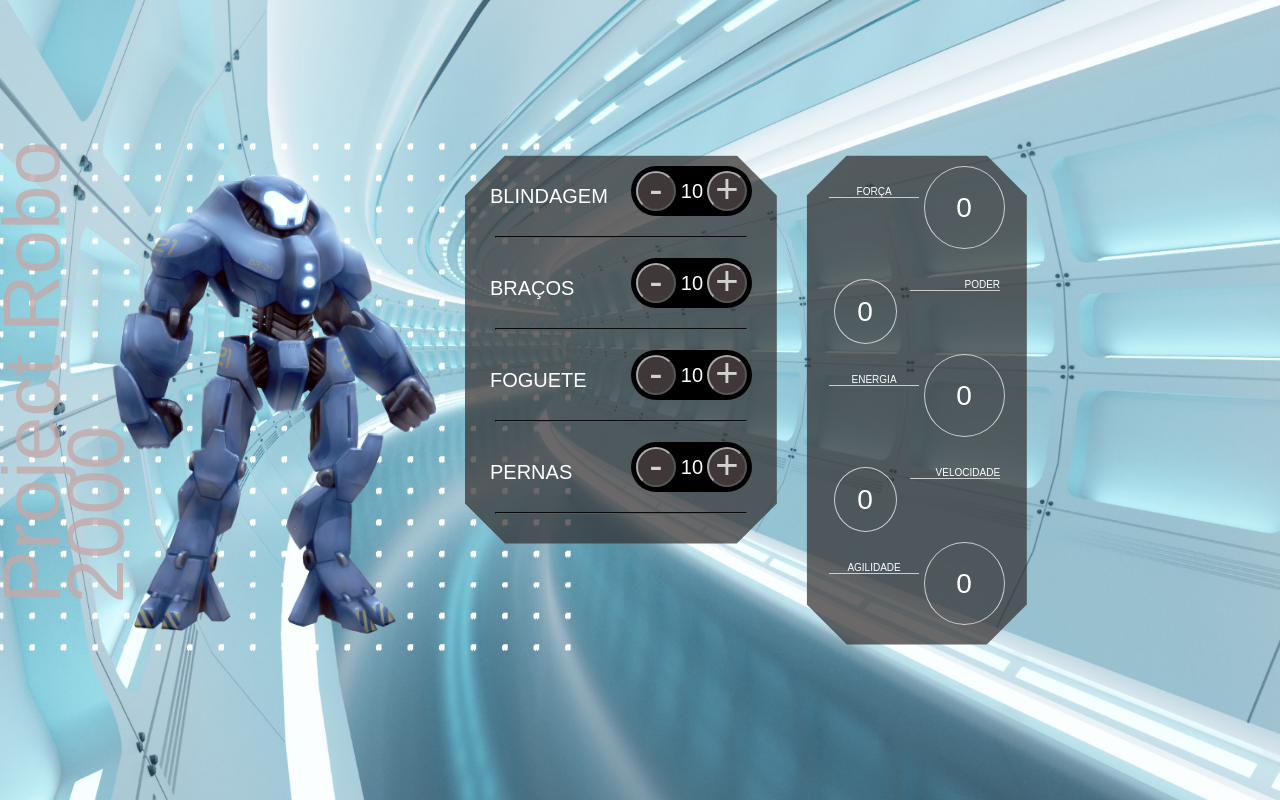
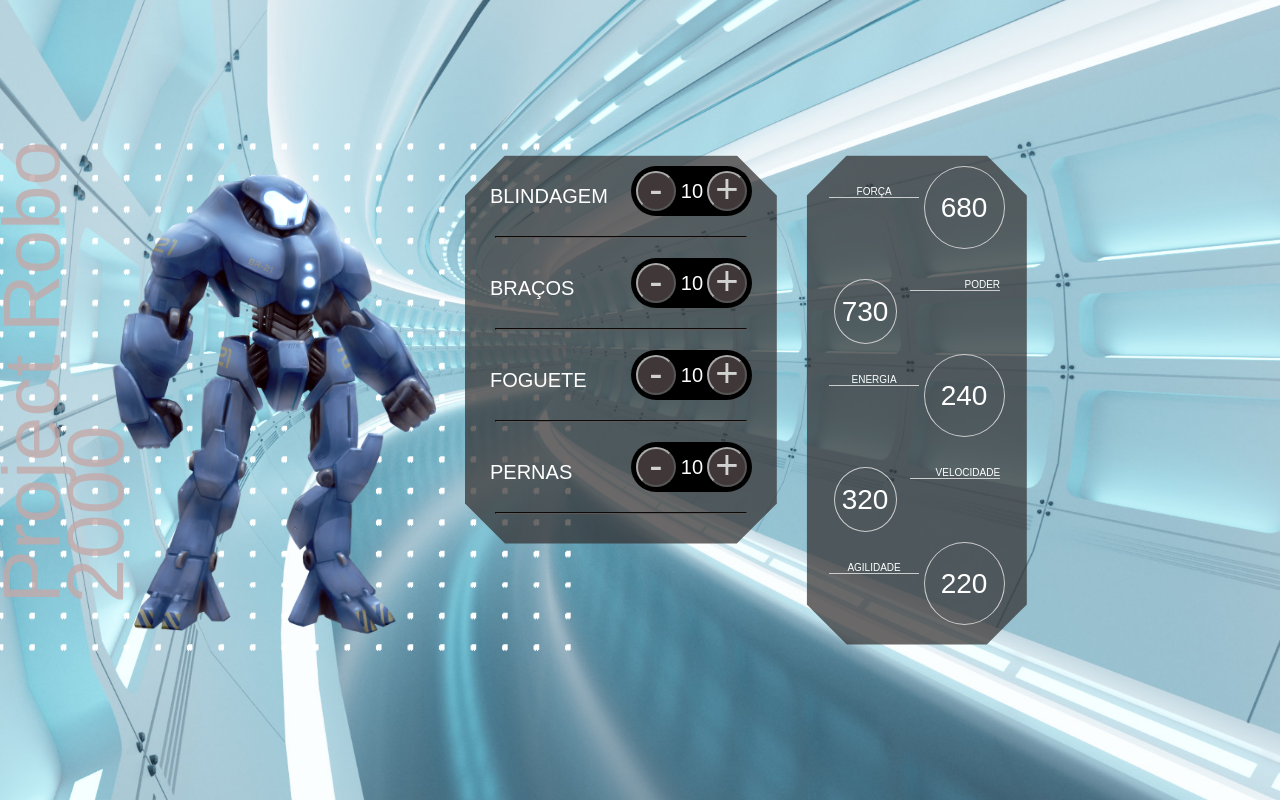
Before and after one commit to raphaelponciano/project_robo, a React (Create React App) app: page / in a window 1280 px wide. Built offline with nearby package versions, Linux system fonts and the light colour scheme.

Commit message:
v1_codigo_completo_atualizcao_atributos

```diff
--- a/src/componentes/layout/Atributos.js
+++ b/src/componentes/layout/Atributos.js
@@ -5,48 +5,168 @@ import React, { useEffect, useState } from "react";
 
 
 function Atributos(props) {
+    const { newValorBlindagem
+        , valorMinimoBlindagem
+        , newValorBraco
+        , valorMinimoBraco
+        , newValorPerna
+        , valorMinimoPerna
+        , newValorFoguete
+        , valorMinimoFoguete
+    } = props;
+
+    const [valores, setValores] = useState({
+        forca: 0,
+        agilidade: 0,
+        velocidade: 0,
+        poder: 0,
+        energia: 0
+    });
+
+//Valores dos atributos
+    const blindagem = {
+        agilidade: 15,
+        energia: 10,
+        forca: 25,
+        poder: 13,
+        velocidade: -8
+    };
+
+    const braco = {
+        agilidade: -8,
+        energia: -3,
+        forca: 35,
+        poder: 10,
+        velocidade: 0
+    };
+
+    const perna = {
+        agilidade: 10,
+        energia: 22,
+        forca: 0,
+        poder: 5,
+        velocidade: 30
+    };
+
+    const foguete = {
+        agilidade: 5,
+        energia: -5,
+        forca: 8,
+        poder: 45,
+        velocidade: 10,
+    }
+
+//Calculo atributos por ponto em cada parte
+    const blindagemAtualizada = {
+        agilidade: blindagem.agilidade * (newValorBlindagem + valorMinimoBlindagem),
+        energia: blindagem.energia * (newValorBlindagem + valorMinimoBlindagem),
+        forca: blindagem.forca * (newValorBlindagem + valorMinimoBlindagem),
+        poder: blindagem.poder * (newValorBlindagem + valorMinimoBlindagem),
+        velocidade: blindagem.velocidade * (newValorBlindagem + valorMinimoBlindagem),
+    };
+
+    const bracoAtualizado = {
+        agilidade: braco.agilidade * (newValorBraco + valorMinimoBraco),
+        energia: braco.energia * (newValorBraco + valorMinimoBraco),
+        forca: braco.forca * (newValorBraco + valorMinimoBraco),
+        poder: braco.poder * (newValorBraco + valorMinimoBraco),
+        velocidade: braco.velocidade * (newValorBraco + valorMinimoBraco),
+    };
+
+    const pernaAtualizada = {
+        agilidade: perna.agilidade * (newValorPerna + valorMinimoPerna),
+        energia: perna.energia * (newValorPerna + valorMinimoPerna),
+        forca: perna.forca * (newValorPerna + valorMinimoPerna),
+        poder: perna.poder * (newValorPerna + valorMinimoPerna),
+        velocidade: perna.velocidade * (newValorPerna + valorMinimoPerna),
+    };
+
+    const fogueteAtualizado = {
+        agilidade: foguete.agilidade * (newValorFoguete + valorMinimoFoguete),
+        energia: foguete.energia * (newValorFoguete + valorMinimoFoguete),
+        forca: foguete.forca * (newValorFoguete + valorMinimoFoguete),
+        poder: foguete.poder * (newValorFoguete + valorMinimoFoguete),
+        velocidade: foguete.velocidade * (newValorFoguete + valorMinimoFoguete),
+    };
+
+//somatora dos atributos totais dos pontos de cada parte por atributo
+    const agilidadeTotal = blindagemAtualizada.agilidade +
+    bracoAtualizado.agilidade +
+    pernaAtualizada.agilidade +
+    fogueteAtualizado.agilidade;
+
+    const energiaTotal = blindagemAtualizada.energia +
+    bracoAtualizado.energia +
+    pernaAtualizada.energia +
+    fogueteAtualizado.energia;
+
+    const forcaTotal = blindagemAtualizada.forca +
+    bracoAtualizado.forca +
+    pernaAtualizada.forca +
+    fogueteAtualizado.forca;
+
+    const poderTotal = blindagemAtualizada.poder +
+    bracoAtualizado.poder +
+    pernaAtualizada.poder +
+    fogueteAtualizado.poder;
+
+    const velocidadeTotal = blindagemAtualizada.velocidade +
+    bracoAtualizado.velocidade +
+    pernaAtualizada.velocidade +
+    fogueteAtualizado.velocidade;
+
+//atualização em tela por cada alteração
+    useEffect(() => {
+
+        setValores(valores => ({ ...valores, forca: forcaTotal, agilidade: agilidadeTotal, energia: energiaTotal, poder: poderTotal, velocidade: velocidadeTotal }));
+
+
+    }, [forcaTotal, agilidadeTotal, energiaTotal, poderTotal, velocidadeTotal]);
+
+
+    /* versão 1 funcionando
     const { count, newValorBlindagem } = props;
 
     const [forca, setForca] = useState(0);
-  const [agilidade, setAgilidade] = useState(0);
+    const [agilidade, setAgilidade] = useState(0);
 
   useEffect(() => {
     setForca((count + newValorBlindagem) * 10);
     setAgilidade(count * 5);
   }, [count, newValorBlindagem]);
-
+*/
     return (
         <div>
-           <section className={style.box_estatisticas}>
+            <section className={style.box_estatisticas}>
 
                 <div className={style.estatistica}>
                     <p className={style.estatistica_titulo}>Força</p>
                     <div className={style.estatistica_valor}>
-                        <p className={style.estatistica_numero}>{forca}</p>
+                        <p className={style.estatistica_numero}>{valores.forca}</p>
                     </div>
                 </div>
                 <div className={style.estatistica}>
                     <p className={style.estatistica_titulo}>Poder</p>
                     <div className={style.estatistica_valor}>
-                        <p className={style.estatistica_numero}>{0}</p>
+                        <p className={style.estatistica_numero}>{valores.poder}</p>
                     </div>
                 </div>
                 <div className={style.estatistica}>
                     <p className={style.estatistica_titulo}>Energia</p>
                     <div className={style.estatistica_valor}>
-                        <p className={style.estatistica_numero}>{0}</p>
+                        <p className={style.estatistica_numero}>{valores.energia}</p>
                     </div>
                 </div>
                 <div className={style.estatistica}>
                     <p className={style.estatistica_titulo}>Velocidade</p>
                     <div className={style.estatistica_valor}>
-                        <p className={style.estatistica_numero}>{0}</p>
+                        <p className={style.estatistica_numero}>{valores.velocidade}</p>
                     </div>
                 </div>
                 <div className={style.estatistica}>
                     <p className={style.estatistica_titulo}>Agilidade</p>
                     <div className={style.estatistica_valor}>
-                        <p className={style.estatistica_numero}>{agilidade ?? 0}</p>
+                        <p className={style.estatistica_numero}>{valores.agilidade}</p>
                     </div>
                 </div>
             </section>
--- a/src/componentes/page/Montagem.js
+++ b/src/componentes/page/Montagem.js
@@ -9,21 +9,28 @@ import Pernas from "../partes/Pernas";
 import React, { useState } from "react";
 
 function Montagem() {
-    const [count, setCount] = useState(0);
     const [newValorBlindagem, setNewValorBlindagem] = useState(0);
+    const [newValorBraco, setNewValorBraco] = useState(0);
+    const [newValorPerna, setNewValorPerna] = useState(0);
+    const [newValorFoguete, setNewValorFoguete] = useState(0);
 
     const valorBlindagem = (blindagemValor) => {
-        setNewValorBlindagem(blindagemValor);
+        setNewValorBlindagem(blindagemValor - valorMinimoBlindagem);
     };
-    const valorBraco = (valor) => {
-        setCount(valor);
+    const valorBraco = (bracoValor) => {
+        setNewValorBraco(bracoValor - valorMinimoBraco);
     };
-    const valorPerna = (valor) => {
-        setCount(valor);
+    const valorPerna = (pernaValor) => {
+        setNewValorPerna(pernaValor - valorMinimoPerna);
     };
-    const valorFoguete = (valor) => {
-        setCount(valor);
+    const valorFoguete = (fogueteValor) => {
+        setNewValorFoguete(fogueteValor - valorMinimoFoguete);
     };
+
+    const valorMinimoBlindagem = 10;
+    const valorMinimoBraco = 10;
+    const valorMinimoPerna = 10;
+    const valorMinimoFoguete = 10;
 
     return (
         <div className={style.montagem_container}>
@@ -33,21 +40,21 @@ function Montagem() {
                     <div>
                         <Blindagem
                             valorMaximo={15}
-                            valorMinimo={10}
+                            valorMinimo={valorMinimoBlindagem}
                             valorBlindagem={valorBlindagem}
                         />
                     </div>
                     <div>
                         <Bracos
                             valorMaximo={15}
-                            valorMinimo={10}
+                            valorMinimo={valorMinimoBraco}
                             valorBraco={valorBraco}
                         />
                     </div>
                     <div>
                         <Foguete
                             valorMaximo={15}
-                            valorMinimo={10}
+                            valorMinimo={valorMinimoFoguete}
                             valorFoguete={valorFoguete}
                         />
 
@@ -55,16 +62,25 @@ function Montagem() {
                     <div>
                         <Pernas
                             valorMaximo={15}
-                            valorMinimo={10}
+                            valorMinimo={valorMinimoPerna}
                             valorPerna={valorPerna}
                         />
                     </div>
                 </div>
                 <div className={style.estatisticas_container}>
                     <Atributos
-                        count={count}
+
                         newValorBlindagem={newValorBlindagem}
+                        valorMinimoBlindagem={valorMinimoBlindagem}
 
+                        newValorBraco={newValorBraco}
+                        valorMinimoBraco={valorMinimoBraco}
+
+                        newValorPerna={newValorPerna}
+                        valorMinimoPerna={valorMinimoPerna}
+
+                        newValorFoguete={newValorFoguete}
+                        valorMinimoFoguete={valorMinimoFoguete}
                     />
                 </div>
             </div>
```
Also changed, not shown: src/componentes/layout/Estatisticas.js (added, +20 -0 lines), src/componentes/partes/Estatisticas.js (deleted, +0 -23 lines).
